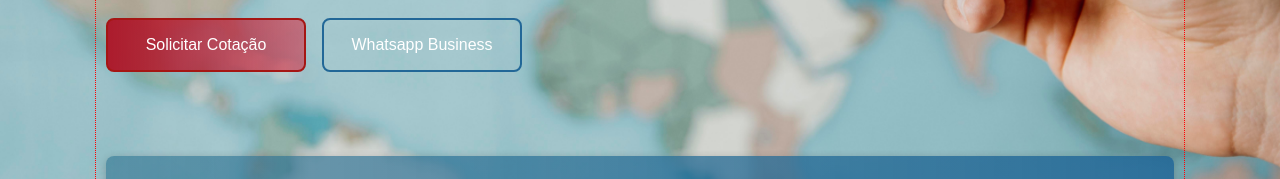
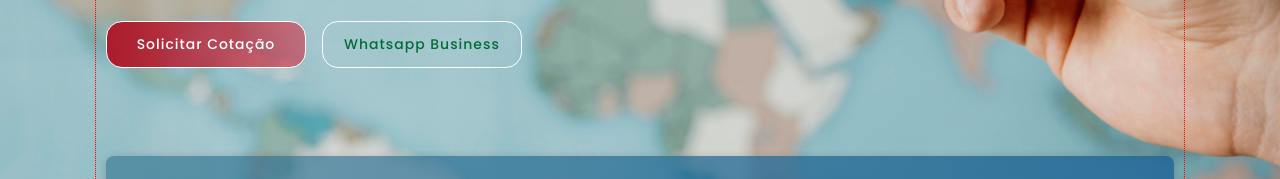
Before and after one commit to katroenssia/sos-passagens-aereas, a plain HTML site: page index.html in a window 1280 px wide. Shown: the part 355-534 px from the top of the page. Drawn offline with Linux system fonts and the light colour scheme; files whose address does not match are found by name.

Commit message:
ajuste btns e header

```diff
--- a/assets/css/header.css
+++ b/assets/css/header.css
@@ -3,6 +3,7 @@ header {
   box-shadow: var(--boxShadow);
   width: 100vw;
   position: fixed;
+  z-index: 9999;
 }
 
 .container-header {
--- a/assets/css/hero.css
+++ b/assets/css/hero.css
@@ -42,25 +42,30 @@
 
 .hero-btns button {
     width: 200px;
-    padding: 16px 8px;
+    padding: 12px 4px;
     box-sizing: border-box;
-    border-radius: 8px;
-    font-size: 1.6rem;
+    border-radius: 16px;
 }
 
 .hero-btns button:nth-child(1) {
     border: 2px solid var(--red);
     background: linear-gradient(90deg, #AC1B2C 0%, rgba(226, 5, 31, 0.45) 100%);
-    border: 2px solid #A51614;
+    border: 1px solid var(--white);
 }
 
 .hero-btns button:nth-child(1) a, .hero-btns button:nth-child(2) a {
-    font-weight: 400;
+    font-family: 'Poppins', sans-serif;
+    font-size: 1.4rem;
+    font-weight: 500;
+    letter-spacing: 1px;
     color: var(--white);
+}
+.hero-btns button:nth-child(2) a{
+    color: #006d38;
 }
 
 .hero-btns button:nth-child(2) {
-    border: 2px solid var(--blue);
+    border: 1px solid var(--white);
     background: none;
 }
 
@@ -72,14 +77,13 @@
     box-shadow: var(--boxShadow);
     border-radius: 8px;
     height: 380px;
-
     overflow-y: hidden;
-
     display: flex;
     justify-content: space-evenly;
     align-items: center;
 }
-.banner-hero div{
+
+.banner-hero div {
     width: 500px
 }
 
@@ -100,6 +104,7 @@
     font-weight: 600;
     text-shadow: var(--textShadow);
 }
+
 .banner-hero h3 span {
     color: var(--red);
 }
@@ -108,5 +113,5 @@
     position: relative;
     bottom: -15px;
     width: 308px;
-    height:358px;
+    height: 358px;
 }
```
